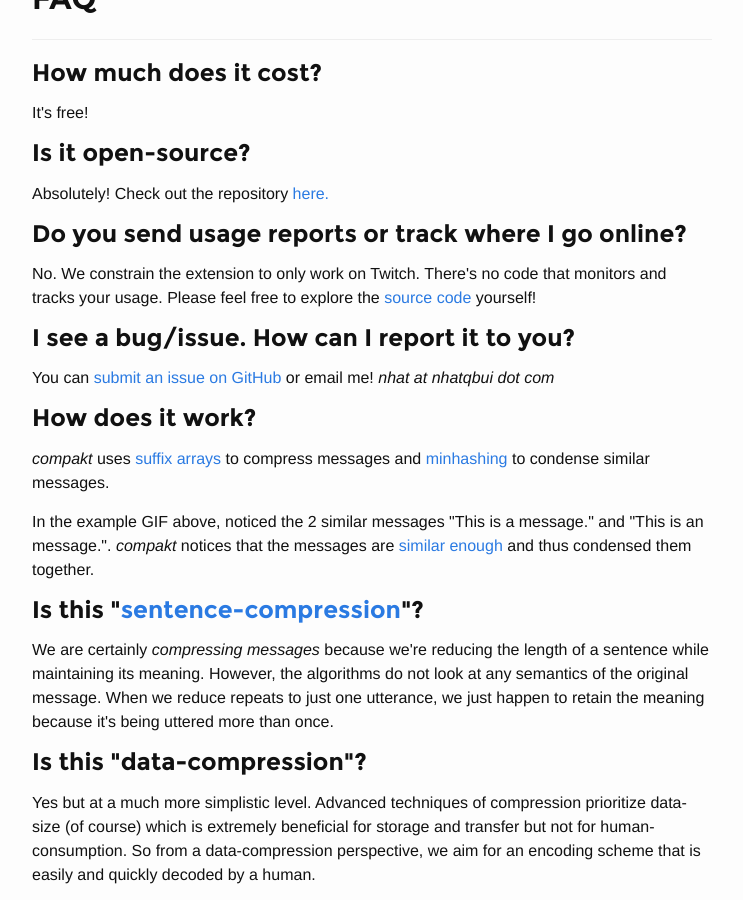
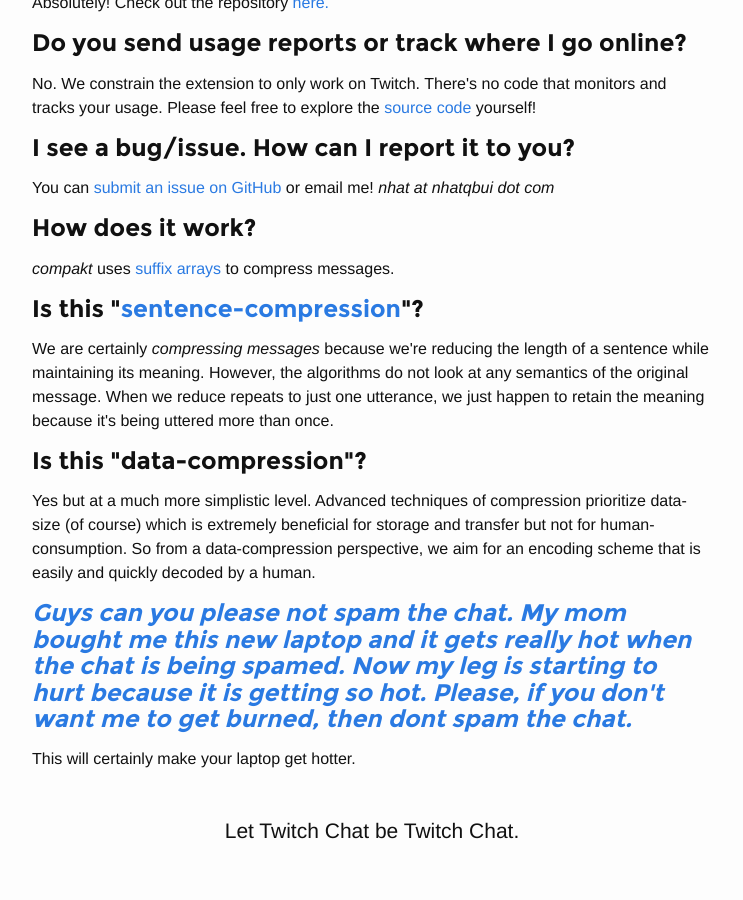
Before and after one commit to nhatbui/nhatbui.github.io, a Jekyll site: the page built from compakt/index.html, in a window 1280 px wide and 900 px high, scrolled down 1278 px. Shown: the whole window, without its empty margins (268-1011 px from the left). Built offline with Jekyll 4.4.1, drawn with Linux system fonts in a browser that asks for light colours; some of the changed text lies outside the part shown.

Commit message:
New demo. Fix FAQ re features

```diff
--- a/compakt/index.html
+++ b/compakt/index.html
@@ -38,16 +38,15 @@
       <div class="wrapper container">
         <!-- abstract row -->
         <div class="row">
-          <div class="col-md-2"></div>
-          <div class="col-md-8 center">
-            <img src="/assets/demo.gif"/>
-            <figcaption class="caption">(that "an message" typo was on purpose, I swear!)<a href="#how">*</a></figcaption>
+          <div class="col-md-1"></div>
+          <div class="col-md-10 center">
+            <iframe width="560" height="315" src="https://www.youtube.com/embed/RWK4uH3_Ddo" frameborder="0" allowfullscreen></iframe>
             <br/>
             <a class="btn btn-default" href="#" id="install-button">
               <img src="/assets/ChromeWebStore_Badge.png" alt="Chrome Web Store"/>
             </a>
           </div>
-          <div class="col-md-2"></div>
+          <div class="col-md-1"></div>
         </div>
 
         <br/>
@@ -85,10 +84,7 @@
         <p>You can <a href="https://github.com/nhatbui/libhrc/issues">submit an issue on GitHub</a> or email me! <i>nhat at nhatqbui dot com</i></p>
 
         <h3><span id="how">How does it work?</span></h3>
-        <p><i>compakt</i> uses <a href="https://en.wikipedia.org/wiki/Suffix_array">suffix arrays</a> to compress messages and <a href="https://en.wikipedia.org/wiki/MinHash">minhashing</a> to condense similar messages.</p>
-        <p>In the example GIF above, noticed the 2 similar messages "This is a message." and "This is an message.". <i>compakt</i> notices
-          that the messages are <a href="https://en.wikipedia.org/wiki/MinHash#Jaccard_similarity_and_minimum_hash_values">similar enough</a>
-          and thus condensed them together.</p>
+        <p><i>compakt</i> uses <a href="https://en.wikipedia.org/wiki/Suffix_array">suffix arrays</a> to compress messages.</p>
 
         <h3>Is this "<a href="https://www.google.com/search?q=nlp+sentence+compression">sentence-compression</a>"?</h3>
         <p>We are certainly <i>compressing messages</i> because we're reducing the length of a sentence
```
Also changed, not shown: assets/demo.gif (deleted).
